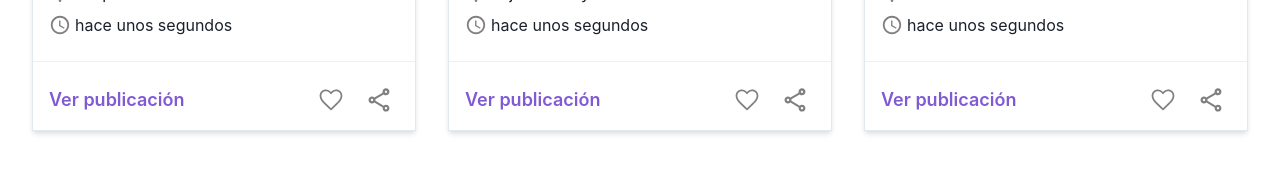
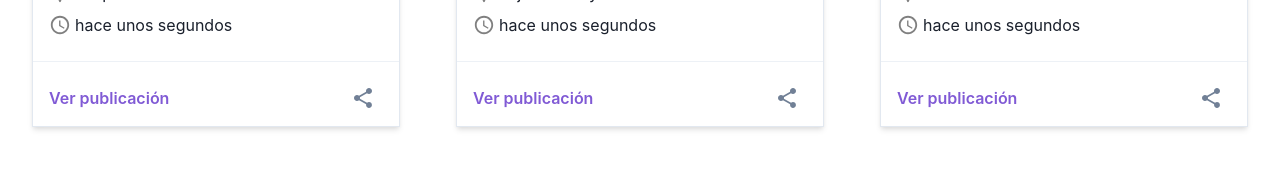
Before and after one commit to MauroErben/find-pet-frontend, a React (Vite) app: page / in a window 1280 px wide. Shown: the part 393-566 px from the top of the page. Built offline with nearby package versions, Linux system fonts and the light colour scheme.

Commit message:
changes in card post and added modal to share post

```diff
--- a/src/Components/Card/CardFooter.jsx
+++ b/src/Components/Card/CardFooter.jsx
@@ -1,37 +1,83 @@
-import React, { useState } from 'react'
-import { HStack, Button, IconButton } from '@chakra-ui/react'
-import ShareMenu from '../ShareMenu'
-import { IoMdHeartEmpty, IoMdHeart } from 'react-icons/io'
+import React from 'react'
+import {
+    HStack,
+    Button,
+    IconButton,
+    Modal,
+    ModalOverlay,
+    ModalContent,
+    ModalHeader,
+    ModalBody,
+    ModalFooter,
+    ModalCloseButton,
+    useDisclosure
+} from '@chakra-ui/react'
+import { MdShare } from 'react-icons/md'
+import {
+    FacebookShareButton,
+    FacebookIcon,
+    WhatsappShareButton,
+    WhatsappIcon,
+    TwitterShareButton,
+    TwitterIcon
+} from 'react-share'
 
-export default function CardFooter({ itemToShare }) {
-
-    const [like, setLike] = useState(false)
-
-    const handleLike = () => {
-        setLike(!like)
-    }
-
+export default function CardFooter() {
+    const { isOpen, onOpen, onClose } = useDisclosure()
     return (
+        <>
             <HStack
+                w='full'
                 justifyContent='space-between'
-            width='full'
-            padding={4}
+                p={4}
             >
-            <Button variant='link' colorScheme='purple' size='lg'>
+                <Button
+                    variant='link'
+                    colorScheme='purple'
+                >
                     Ver publicación
                 </Button>
-            <HStack>
+
                 <IconButton
-                    onClick={handleLike}
                     variant='link'
-                    icon={
-                        like
-                            ? <IoMdHeart size={28} color='red' />
-                            : <IoMdHeartEmpty size={28} color='gray' />
-                    }
+                    icon={<MdShare size={24} />}
+                    onClick={onOpen}
                 />
-                <ShareMenu item={itemToShare}/>
             </HStack>
+
+            {/* MODAL */}
+            <Modal isOpen={isOpen} onClose={onClose}>
+                <ModalOverlay />
+                <ModalContent>
+                    <ModalHeader>Compartir en redes</ModalHeader>
+                    <ModalCloseButton />
+
+                    <ModalBody>
+                        <HStack
+                            justifyContent='center'
+                            alignItems='center'
+                        >
+                            <FacebookShareButton>
+                                <FacebookIcon round size={48} />
+                            </FacebookShareButton>
+
+                            <WhatsappShareButton>
+                                <WhatsappIcon round size={48} />
+                            </WhatsappShareButton>
+
+                            <TwitterShareButton>
+                                <TwitterIcon round size={48} />
+                            </TwitterShareButton>
                         </HStack>
+                    </ModalBody>
+
+                    <ModalFooter>
+                        <Button colorScheme='blue' onClick={onClose}>
+                            Cerrar
+                        </Button>
+                    </ModalFooter>
+                </ModalContent>
+            </Modal>
+        </>
     )
 }
--- a/src/Components/Card/CardHeader.jsx
+++ b/src/Components/Card/CardHeader.jsx
@@ -6,7 +6,7 @@ export default function CardHeader({ image }) {
         <Box w='full'>
             <Image
                 w='full'
-                h={[200, 400, 200]}
+                h={[200, 300, 200]}
                 src={image}
                 objectFit='cover'
                 alt='petAlt'
--- a/src/Components/Card/index.jsx
+++ b/src/Components/Card/index.jsx
@@ -4,10 +4,10 @@ import CardHeader from './CardHeader'
 import CardBody from './CardBody'
 import CardFooter from './CardFooter'
 
-export default function Card({ postList }) {
+export default function CardPost({ postList }) {
     if (postList.length > 0) {
         return (
-            <SimpleGrid p={[4, 4, 6, 8]} columns={{sm: 1, md: 2, lg: 3}} spacing={8}>
+            <SimpleGrid p={[4, 4, 6, 8]} columns={{sm: 1, md: 2, lg: 3}} spacing={14}>
                 {postList.map(item => (
                     <VStack
                         alignItems='flex-start'
@@ -23,7 +23,7 @@ export default function Card({ postList }) {
                             location={item.postLocation}
                         />
                         <Divider />
-                        <CardFooter itemToShare={item}/>
+                        <CardFooter />
                     </VStack>
                 ))}
             </SimpleGrid>
--- a/src/Components/Posts/index.jsx
+++ b/src/Components/Posts/index.jsx
@@ -1,5 +1,5 @@
 import React, { useState } from 'react'
-import Card from '../Card'
+import CardPost from '../Card'
 
 export default function Posts () {
     const [post, setPost] = useState([
@@ -31,6 +31,6 @@ export default function Posts () {
         }
     ])
     return(
-        <Card postList={post} />
+        <CardPost postList={post} />
     )
 }
--- a/src/Components/ShareMenu/index.jsx
+++ /dev/null
@@ -1,51 +0,0 @@
-import React from 'react'
-import { Menu, MenuButton, MenuList, MenuItem, IconButton, MenuGroup, HStack, Text } from "@chakra-ui/react"
-import { MdOutlineShare } from 'react-icons/md'
-import {
-    FacebookIcon,
-    WhatsappIcon,
-    TwitterIcon,
-    FacebookShareButton,
-    WhatsappShareButton,
-    TwitterShareButton
-} from 'react-share'
-
-export default function ShareMenu({ item }) {
-    return (
-        <Menu>
-            <MenuButton
-                as={IconButton}
-                aria-label='Share'
-                icon={<MdOutlineShare size={28} color='gray' />}
-                variant='link'
-            />
-            <MenuList>
-                <MenuItem
-                    icon={<FacebookIcon round size={22} />}
-                    as={FacebookShareButton}
-                    url='http://192.168.100.10:3000/'
-                    quote={item.postTitle}
-                    hashtag='#Mendoza'
-                >
-                    Facebook
-                </MenuItem>
-                <MenuItem
-                    icon={<WhatsappIcon round size={22} />}
-                    as={WhatsappShareButton}
-                    url='http://192.168.100.10:3000/'
-                    title={item.postTitle}
-                >
-                    Whatsapp
-                </MenuItem>
-                <MenuItem
-                    icon={<TwitterIcon round size={22} />}
-                    as={TwitterShareButton}
-                    url='http://192.168.100.10:3000/'
-                    title={item.postTitle}
-                >
-                    Twitter
-                </MenuItem>
-            </MenuList>
-        </Menu>
-    )
-}
```
Lines whose indentation alone changed are shown as unchanged.
